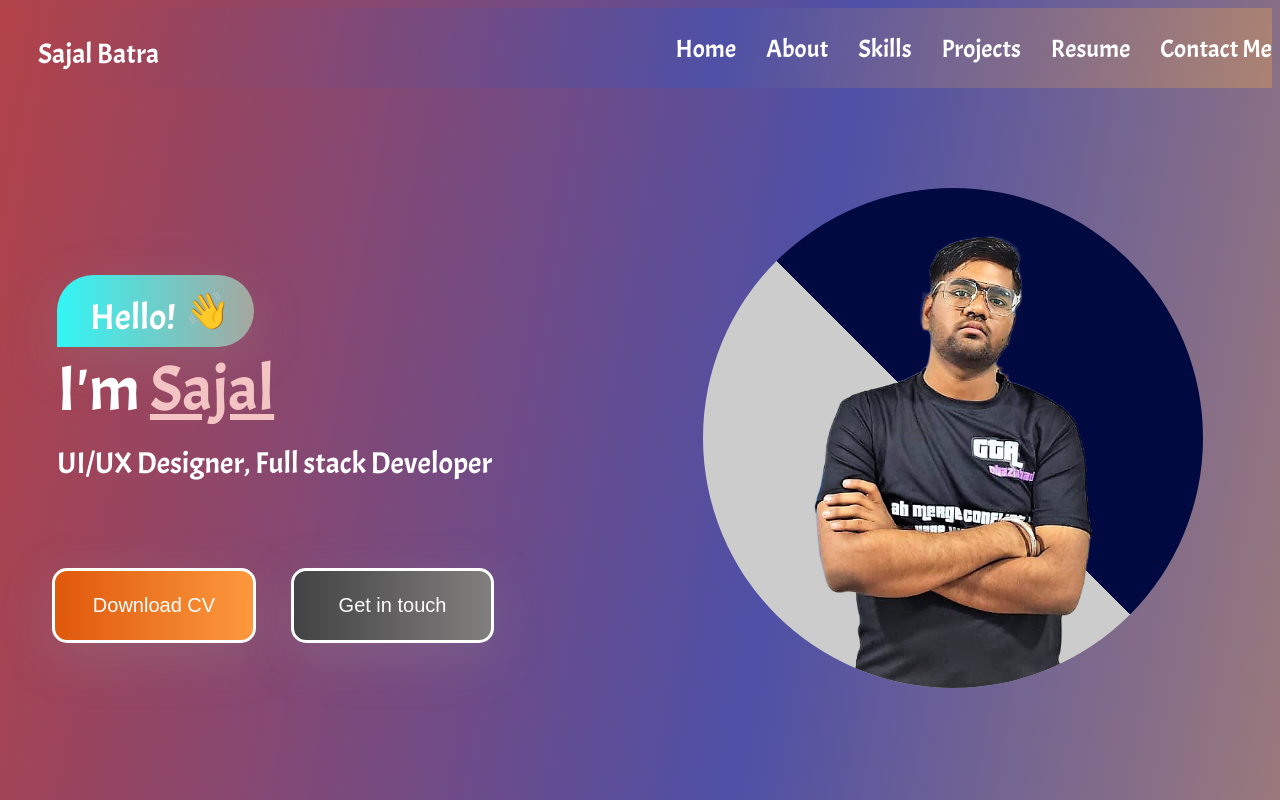
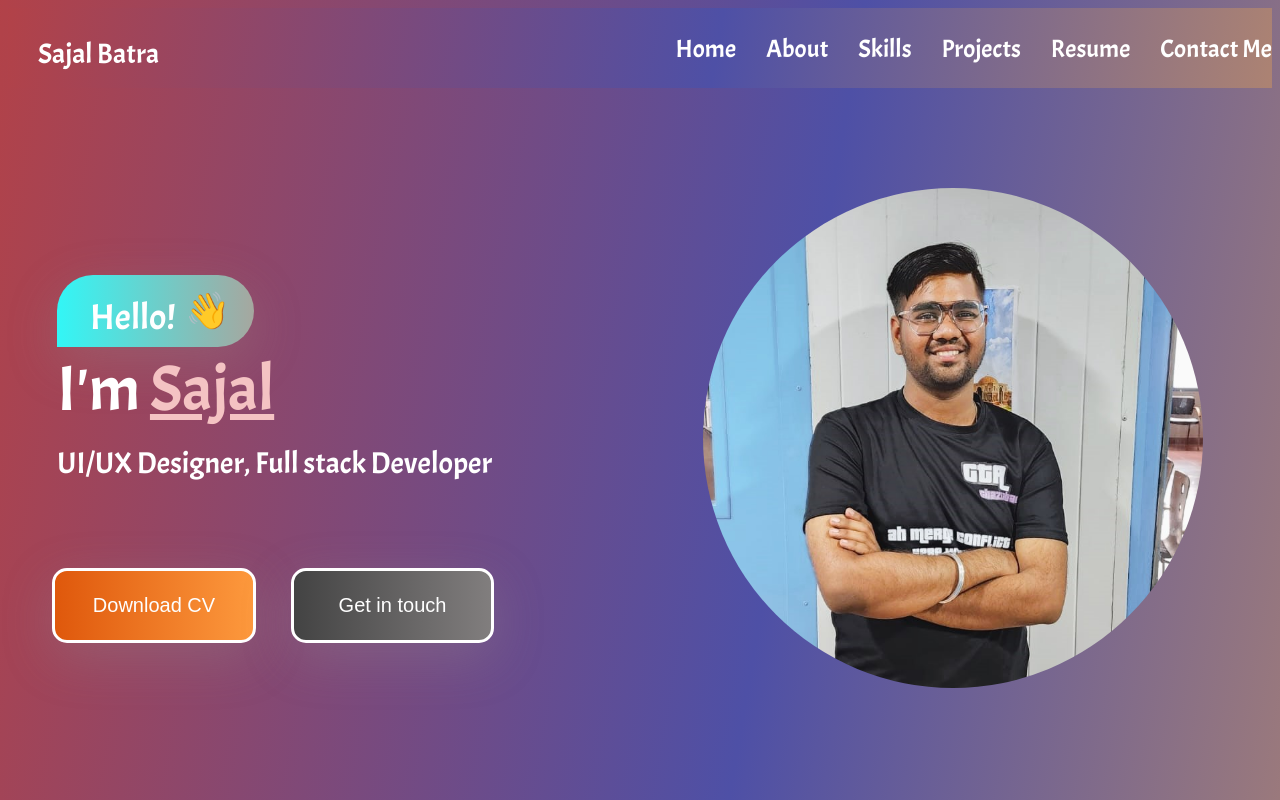
Before and after one commit to sajalbatra/sajal-batra, a React (Create React App) app: page / in a window 1280 px wide. Shown: the top 800 px of the page. Built offline with nearby package versions, Linux system fonts and the light colour scheme; a web font is replaced by a local one.

Commit message:
image updated

```diff
--- a/src/Components/Home/Home.jsx
+++ b/src/Components/Home/Home.jsx
@@ -1,6 +1,6 @@
 import React from 'react'
 import "./home.css"
-import sajalimg1 from "../../Styles/sajalimg1.png"
+import imgsmilesajalbgno from "../../Styles/imgsmilesajalbgno.jpg"
 const Home = () => {
   return (
     <div className='home-main-div'>
@@ -10,7 +10,7 @@ const Home = () => {
             <p className='home-left-div-bio'>UI/UX Designer, Full stack Developer </p>
         </div>
         <div className='home-right-div'>
-        <img src={sajalimg1} alt='sajal1'/>
+        <img src={imgsmilesajalbgno} alt='sajal1'/>
         </div>
         <div  className='home-buttons'>
         <div className='Download_CV'><p>Download CV</p></div>
```
Also changed, not shown: src/Styles/imgsmilesajalbgno.jpg (added).
